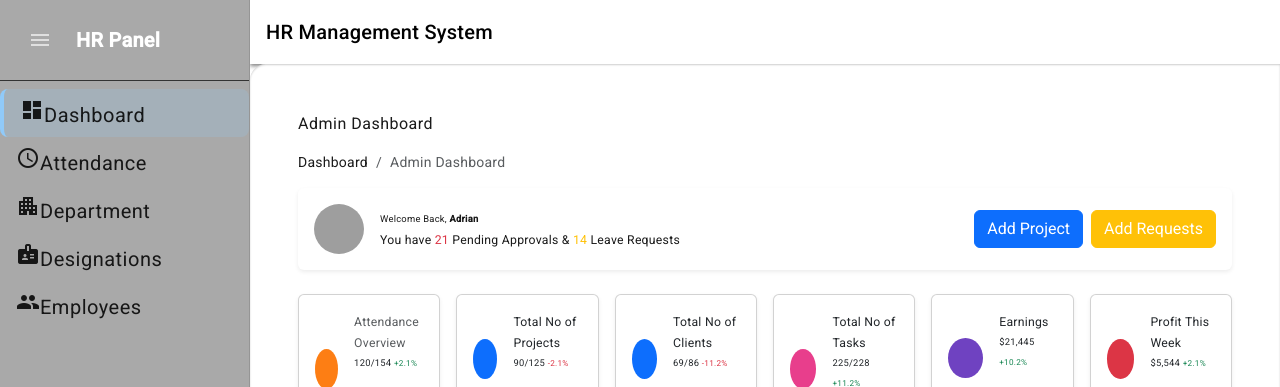
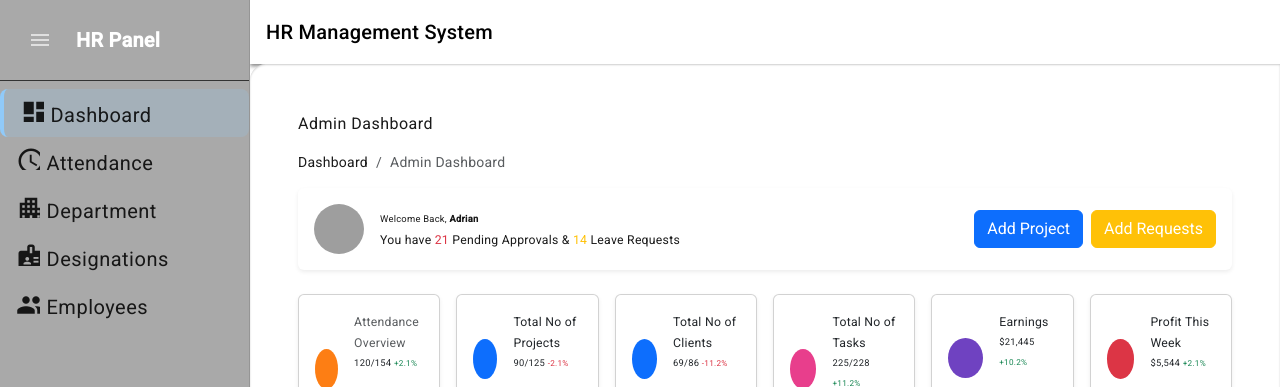
Before and after one commit to siddharth12345devtest/HR-Management-System, an Angular app: page /dashboard in a window 1280 px wide. Shown: the top 387 px of the page. Built offline with nearby package versions, Linux system fonts and the light colour scheme; grey boxes are pictures that could not be loaded.

Commit message:
Positioning fix

```diff
--- a/src/app/app.component.css
+++ b/src/app/app.component.css
@@ -35,11 +35,11 @@
 
 /* Sidebar links */
 .mat-nav-list a.mat-list-item {
-  display: flex;
-  align-items: center;
-  gap: 16px;
-  padding: 12px 20px;
-  color: #e0e0e0;
+  /* display: flex; */
+  /* align-items: center; */
+  /* gap: 16px; */
+  /* padding: 12px 20px; */
+  /* color: #e0e0e0; */
 }
 
 .mat-nav-list a:hover {
@@ -87,11 +87,12 @@
 }
 
 .menu-icon {
-  font-size: 24px;        /* Icon size */
+  font-size: 30px;        /* Icon size */
   line-height: 1;         /* Align icon baseline */
 }
 
 .menu-text {
   font-size: 20px;        /* Text size */
-  line-height: 1;         /* Align text baseline */
+  line-height: 1;
+  margin-left: 3%;        /* Align text baseline */
 }
--- a/src/app/app.component.html
+++ b/src/app/app.component.html
@@ -14,32 +14,38 @@
     </div>
 
     <!-- Navigation menu -->
-<mat-nav-list>
+<mat-nav-list class="mat-nav-list">
+  <div>
     <a mat-list-item routerLink="/dashboard" routerLinkActive="active-link" class="menu-item">
     <mat-icon class="menu-icon">dashboard</mat-icon>
     <span *ngIf="!isSidebarCollapsed" class="menu-text">Dashboard</span>
     </a>
+  </div>
+  <div>
     <a mat-list-item routerLink="/attendance" routerLinkActive="active-link" class="menu-item">
     <mat-icon class="menu-icon">schedule</mat-icon>
     <span *ngIf="!isSidebarCollapsed" class="menu-text">Attendance</span>
   </a>
+  </div>
+  <div>
     <a mat-list-item routerLink="/department" routerLinkActive="active-link" class="menu-item">
     <mat-icon class="menu-icon">apartment</mat-icon>
     <span *ngIf="!isSidebarCollapsed" class="menu-text">Department</span>
   </a>
+  </div>
+  <div>
     <a mat-list-item routerLink="/designations" routerLinkActive="active-link" class="menu-item">
     <mat-icon class="menu-icon">badge</mat-icon>
     <span *ngIf="!isSidebarCollapsed" class="menu-text">Designations</span>
   </a>
+  </div>
+  <div>
     <a mat-list-item routerLink="/employee" routerLinkActive="active-link" class="menu-item">
     <mat-icon class="menu-icon">people</mat-icon>
     <span *ngIf="!isSidebarCollapsed" class="menu-text">Employees</span>
   </a>
+  </div>
 </mat-nav-list>
-
-
-
-
   </mat-sidenav>
 
   <mat-sidenav-content>
```
Lines whose indentation alone changed are shown as unchanged.
